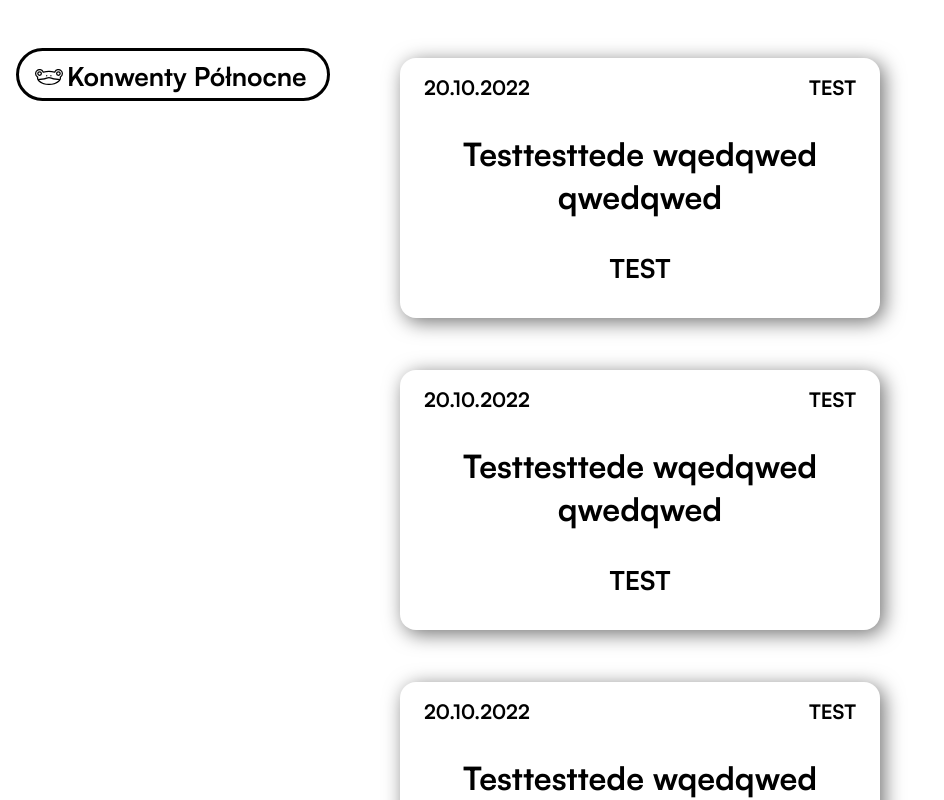
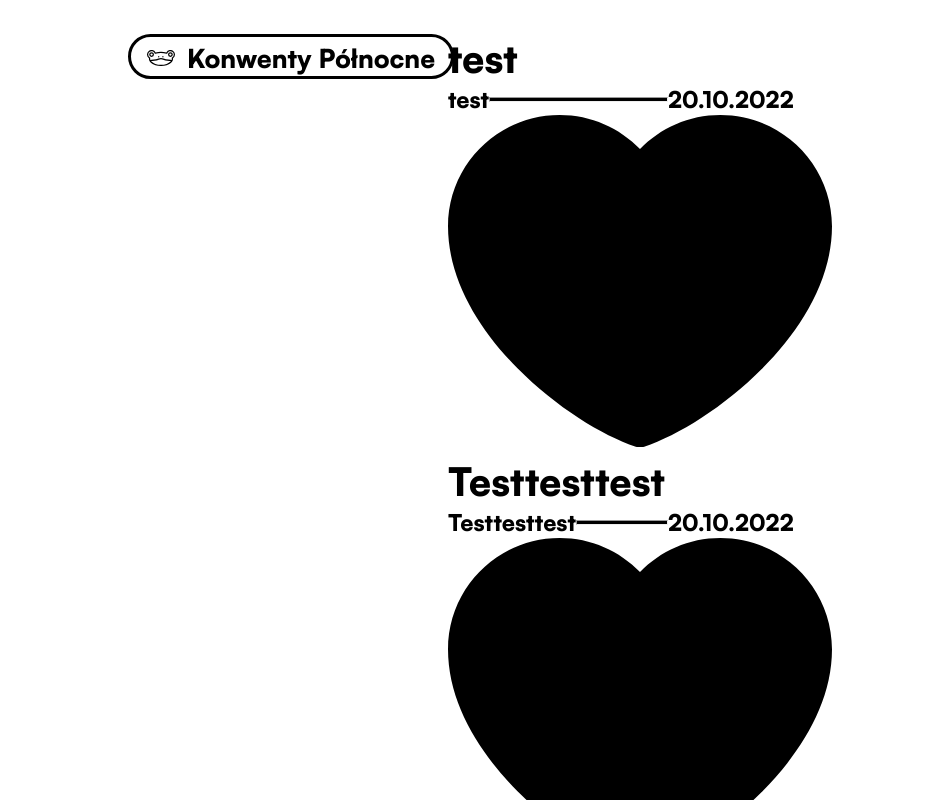
Before and after one commit to burenya/konwenty-polnocne.pl, a Next.js app: page / in a window 1280 px wide. Shown: the top 800 px of the page, without its empty margins (0-944 px from the left). Built offline with nearby package versions, Linux system fonts and the light colour scheme.

Commit message:
Implementation of header and footer

```diff
--- a/components/footer.js
+++ b/components/footer.js
@@ -1,9 +1,15 @@
 export default function Foot() {
   return (
     <footer>
-      <p>POWERED BY</p>
-      <div className="bubble"><p>żabenka</p></div>
-      <div className="bubble"><p>confamilia</p></div>
+      <p>Powered By</p>
+      <div className="Links">
+        <div className="bubble">
+          <p>Żabenka</p>
+        </div>
+        <div className="bubble">
+          <p>Confamilia</p>
+        </div>
+      </div>
     </footer>
   );
 }
--- a/data/lista.json
+++ b/data/lista.json
@@ -1,35 +1,35 @@
 {
   "konwenty": [
     {
-      "nazwa": "Testtesttede wqedqwed qwedqwed",
+      "nazwa": "test",
       "miasto": "TEST",
       "data": "20.10.2022",
       "link": "TEST",
       "typ": "TEST"
     },
     {
-      "nazwa": "Testtesttede wqedqwed qwedqwed",
+      "nazwa": "Testtesttest",
       "miasto": "TEST",
       "data": "20.10.2022",
       "link": "TEST",
       "typ": "TEST"
     },
     {
-      "nazwa": "Testtesttede wqedqwed qwedqwed",
+      "nazwa": "Testtesttest",
       "miasto": "TEST",
       "data": "20.10.2022",
       "link": "TEST",
       "typ": "TEST"
     },
     {
-      "nazwa": "Testtesttede wqedqwed qwedqwed",
+      "nazwa": "Testtesttest",
       "miasto": "TEST",
       "data": "20.10.2022",
       "link": "TEST",
       "typ": "TEST"
     },
     {
-      "nazwa": "Testtesttede wqedqwed qwedqwed",
+      "nazwa": "Testtesttest",
       "miasto": "TEST",
       "data": "20.10.2022",
       "link": "TEST",
--- a/icons/icons.js
+++ b/icons/icons.js
@@ -31,4 +31,20 @@ module.exports = {
       </svg>
     );
   },
+  Blob: function (props) {
+    return (
+      <svg
+        id="Warstwa_1"
+        viewBox="0 0 477 413"
+        xmlns="http://www.w3.org/2000/svg"
+        {...props}
+      >
+        <path
+          fill-rule="evenodd"
+          clip-rule="evenodd"
+          d="M0 138.308C0 61.9229 62.0814 0 138.663 0C177.881 0 213.294 16.2512 238.5 42.3269C263.706 16.2512 299.119 0 338.337 0C414.918 0 477 61.9228 477 138.308C477 205.538 437.437 267.615 390.373 315.023C343.147 362.594 285.514 398.309 243.747 412.153C240.341 413.282 236.659 413.282 233.253 412.153C191.486 398.309 133.853 362.594 86.6269 315.023C39.5626 267.615 0 205.538 0 138.308Z"
+        />
+      </svg>
+    );
+  },
 };
--- a/pages/_app.js
+++ b/pages/_app.js
@@ -1,7 +1,31 @@
 import "../styles/globals.scss";
-
+import Head from "next/head";
 function MyApp({ Component, pageProps }) {
-  return <Component {...pageProps} />;
+  return (
+    <>
+      <Head>
+        <title>Konwenty Północne</title>
+        <link rel="shortcut icon" href="/icon.svg" />
+        <meta name="description" content="Lista konwentów z pierwszej ręki!" />
+        <meta
+          name="keywords"
+          content="konwenty,konwenty północne,konwenty-północne,konpoly,konpóły,anime,manga,madzian,mahjong,fantasy,confamilia,zabenka"
+        ></meta>
+        <meta property="og:type" content="website" />
+        <meta property="og:url" content="https://konwenty-polnocne.pl" />
+        <meta property="og:title" content="Konwenty Północne" />
+        <meta
+          property="og:description"
+          content="Lista konwentów z pierwszej ręki!"
+        />
+        <meta
+          property="og:image"
+          content="https://konwenty-polnocne.pl/icon.png"
+        />
+      </Head>
+      <Component {...pageProps} />
+    </>
+  );
 }
 
 export default MyApp;
--- a/pages/index.js
+++ b/pages/index.js
@@ -1,35 +1,26 @@
-import Head from "next/head";
 import Header from "../components/header";
 import Foot from "../components/footer";
+import { Blob } from "../icons/icons";
 const data = require("../data/lista.json");
 
 let konwenty = [];
 data.konwenty.forEach((x) => {
   konwenty.push(
-    <div className="konwent" href={x.link}>
-      <div>
-        <p className="data">{x.data}</p>
-        <p className="miasto">{x.miasto}</p>
+    <div className="konwent">
+      <h1>{x.nazwa}</h1>
+      <div className="bottom">
+        <p className="name_bottom">{x.nazwa}</p>
+        <hr />
+        <p className="data_bottom">{x.data}</p>
       </div>
-      <p className="nazwa">{x.nazwa}</p>
-      <p className="typ">{x.typ}</p>
+      <div className=""></div>
+      <Blob></Blob>
     </div>
   );
 });
 export default function Home() {
   return (
     <>
-      <Head>
-        <title>Konwenty Północne</title>
-        <link rel="shortcut icon" href="/icon.svg" />
-        <meta name="description" content="Lista konwentów z pierwszej ręki!" />
-        <meta name="keywords" content="konwenty,konwenty północne,konwenty-północne,konpoly,konpóły,anime,manga,madzian,mahjong,fantasy,confamilia,zabenka"></meta>
-        <meta property="og:type" content="website" />
-        <meta property="og:url" content="https://konwenty-polnocne.pl" />
-        <meta property="og:title" content="Konwenty Północne" />
-        <meta property="og:description" content="Lista konwentów z pierwszej ręki!" />
-        <meta property="og:image" content="https://konwenty-polnocne.pl/icon.png" />
-      </Head>
       <Header />
       <section>{konwenty}</section>
       <Foot />
--- a/styles/globals.scss
+++ b/styles/globals.scss
@@ -1,7 +1,7 @@
 @font-face {
   font-family: "Satoshi";
   src: url(../font/Satoshi-Variable.ttf);
-  font-weight: bold;
+  font-weight: 900;
 }
 
 * {
@@ -14,23 +14,21 @@ body {
   scrollbar-width: none; /* Firefox */
   font-size: 26px;
 }
-header{
+header {
   position: fixed;
+  margin: 0.1rem 0 0 8rem;
 }
 .bubble {
   padding: 0.25rem 1rem 0 1rem;
-  margin: 1rem;
   display: flex;
   flex-direction: row;
   align-items: center;
   border-radius: 61px;
   border: solid black 3px;
-  .icon{
+  .icon {
+    padding: 0 0.75rem 0 0;
     height: 1rem;
     width: auto;
-  }
-  p{
-    padding: 0.25rem;
   }
 }
 section {
@@ -41,38 +39,35 @@ section {
   align-items: center;
 }
 div.konwent {
-  background-color: #ffffff;
-  filter: drop-shadow(0.25rem 0.25rem 10px #717171);
-  margin: 1em;
-  display: flex;
-  flex-direction: column;
-  align-items: center;
-  width: 30rem;
-  @media (max-width:480px){
-    width: 80%;
-  }
-  border-radius: 16px;
-  height: auto;
-  div {
+  width: 30%;
+  .bottom {
     width: 90%;
-    padding: 1rem;
+    font-size: 23px;
     display: flex;
-    justify-content: space-between;
-  }
-  .miasto,
-  .data {
-    font-size: 1.25rem;
-  }
-  .nazwa {
-    font-size: 2rem;
-    margin-top: 1rem;
-    margin-bottom: 2rem;
-    text-align: center;
-  }
-  .typ {
-    margin-bottom: 2rem;
+    align-items: center;
+    flex-wrap: wrap;
+    flex-direction: row;
+    .name_bottom {
+      justify-self: flex-start;
+    }
+    .data_bottom {
+      justify-self: flex-end;
+    }
+    hr {
+      height: 3px;
+      flex: 1;
+      background-color: black;
+    }
   }
 }
 footer {
+  margin: 2rem 0 15rem 8rem;
   display: flex;
+  flex-direction: column;
+  .Links {
+    display: flex;
+    div {
+      margin: 0.5rem 1rem 0 0;
+    }
+  }
 }
```
